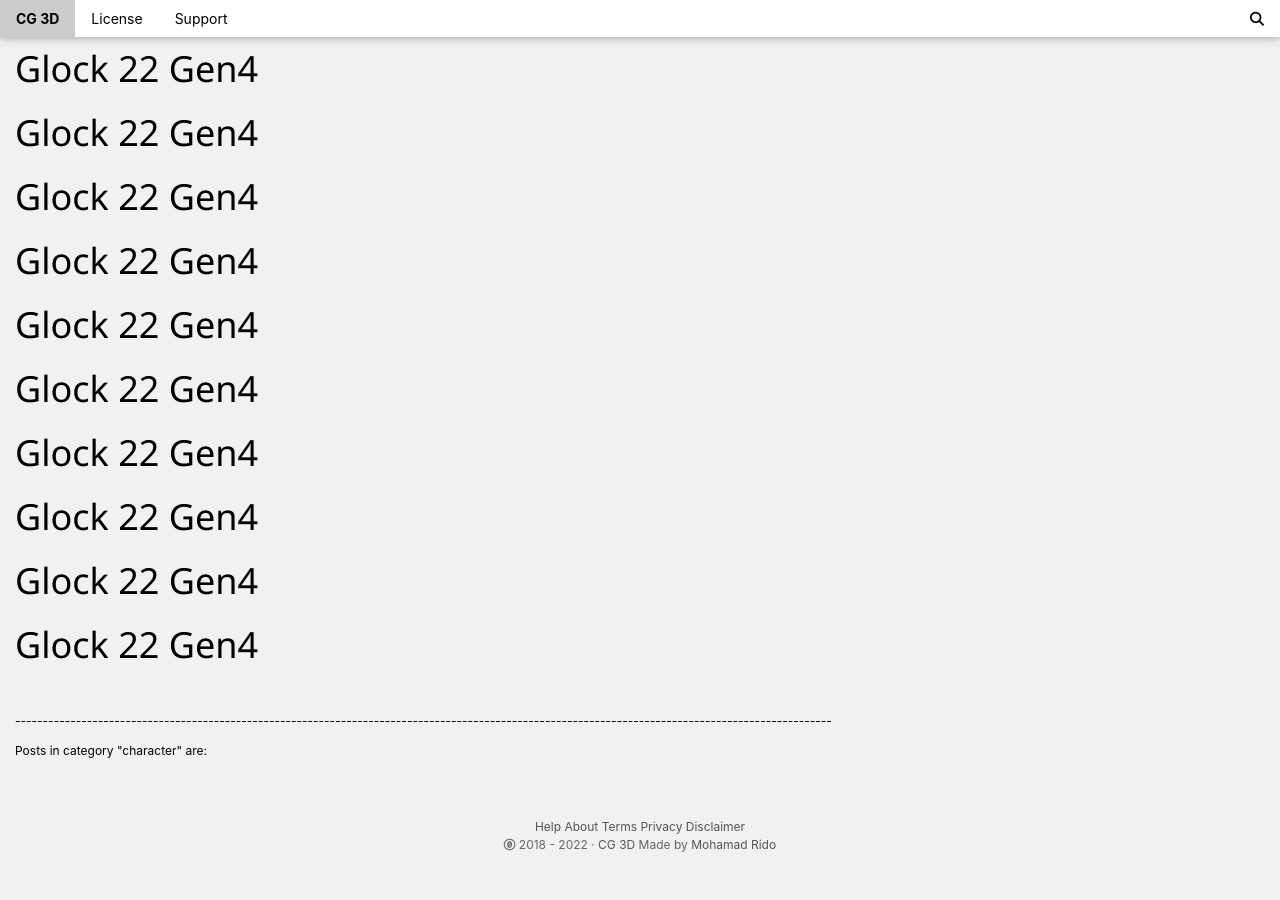
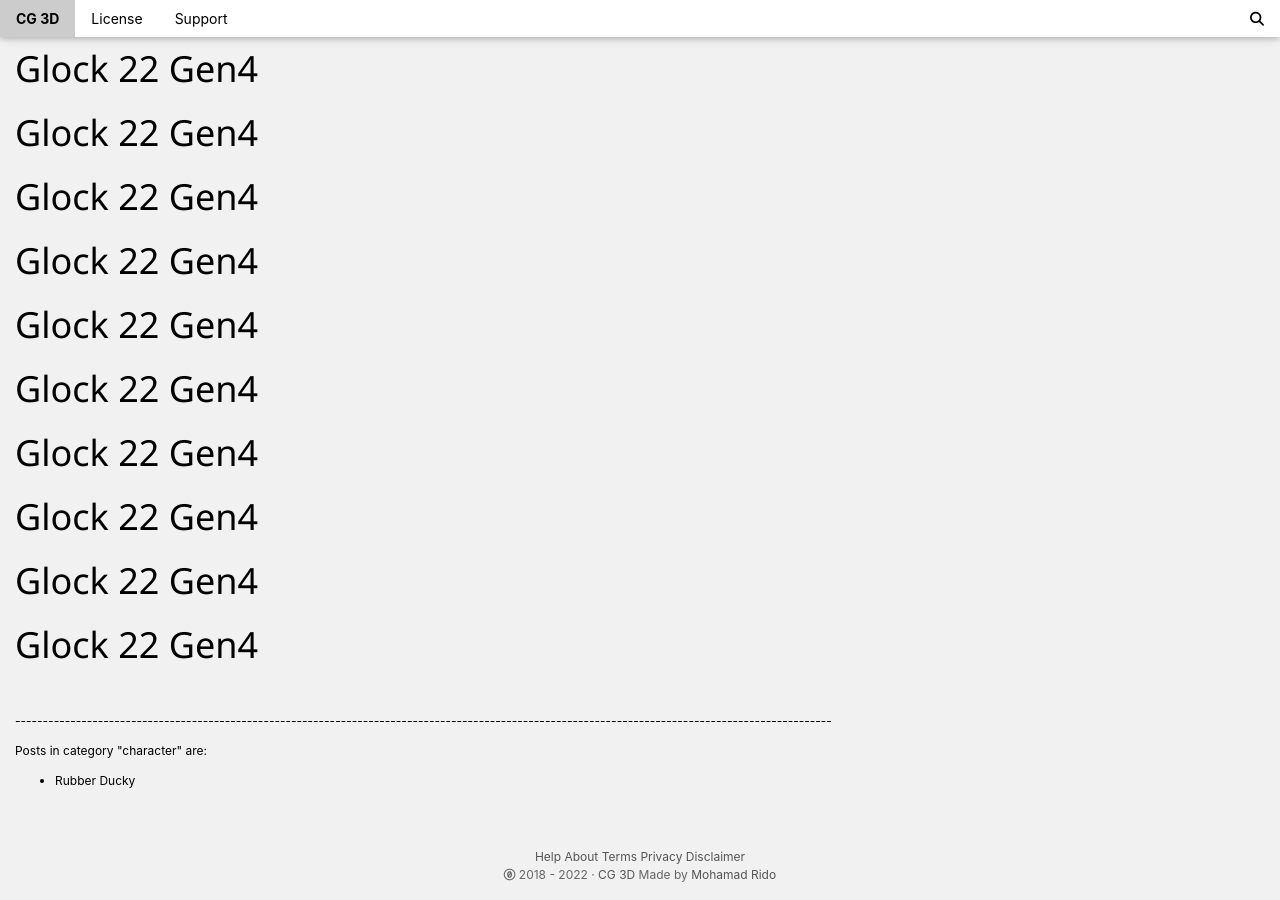
Before and after one commit to artslinux/zltzkjkl0emxcajsghsqi6wv479to0emgeyrcryesou, a Jekyll site: the page built from npr/index.html, in a window 1280 px wide and 900 px high, scrolled down 417 px. Built offline with Jekyll 4.4.1, drawn with Linux system fonts in a browser that asks for light colours; nearby versions of some CDN libraries; before the commit the page ends 1287 px from its top, so only the background shows below that.

Commit message:
Update index.html

```diff
--- a/npr/index.html
+++ b/npr/index.html
@@ -31,7 +31,7 @@
 <p>Posts in category "character" are:</p>
 
 <ul>
-  {% for post in site.categories.character %}
+  {% for post in site.categories.Character %}
     {% if post.url %}
         <li><a href="{{ post.url }}">{{ post.title }}</a></li>
     {% endif %}
```
